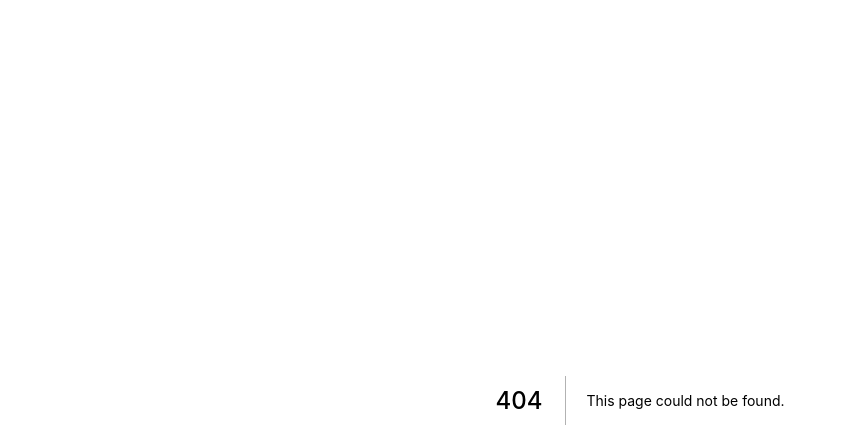
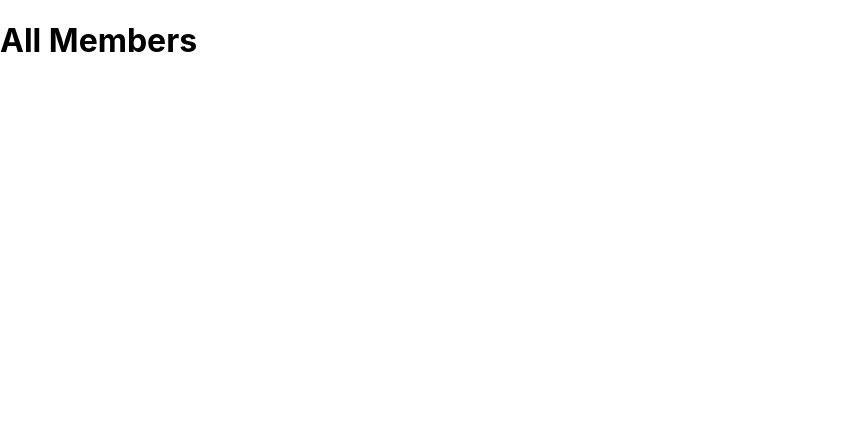
Before and after one commit to ucwealth/React-Apps, a Next.js app in the folder nextapp/: page /members in a window 1280 px wide. Before the commit this address had no page. Shown: the top 448 px of the page, without its empty margins (0-847 px from the left). Built offline with nearby package versions, Linux system fonts and the light colour scheme.

Commit message:
add other components

```diff
--- a/nextapp/pages/index.js
+++ b/nextapp/pages/index.js
@@ -1,5 +1,3 @@
-import Head from 'next/head'
-import Image from 'next/image'
 import styles from '../styles/Home.module.css'
 
 export default function Home() {
--- /dev/null
+++ b/nextapp/pages/members/index.js
@@ -0,0 +1,9 @@
+const Members = () => {
+    return (
+        <div>
+            <h1>All Members</h1>
+        </div>
+     );
+}
+
+export default Members;
```
Also changed, not shown: nextapp/components/Navbar.js (added, +15 -0 lines).
